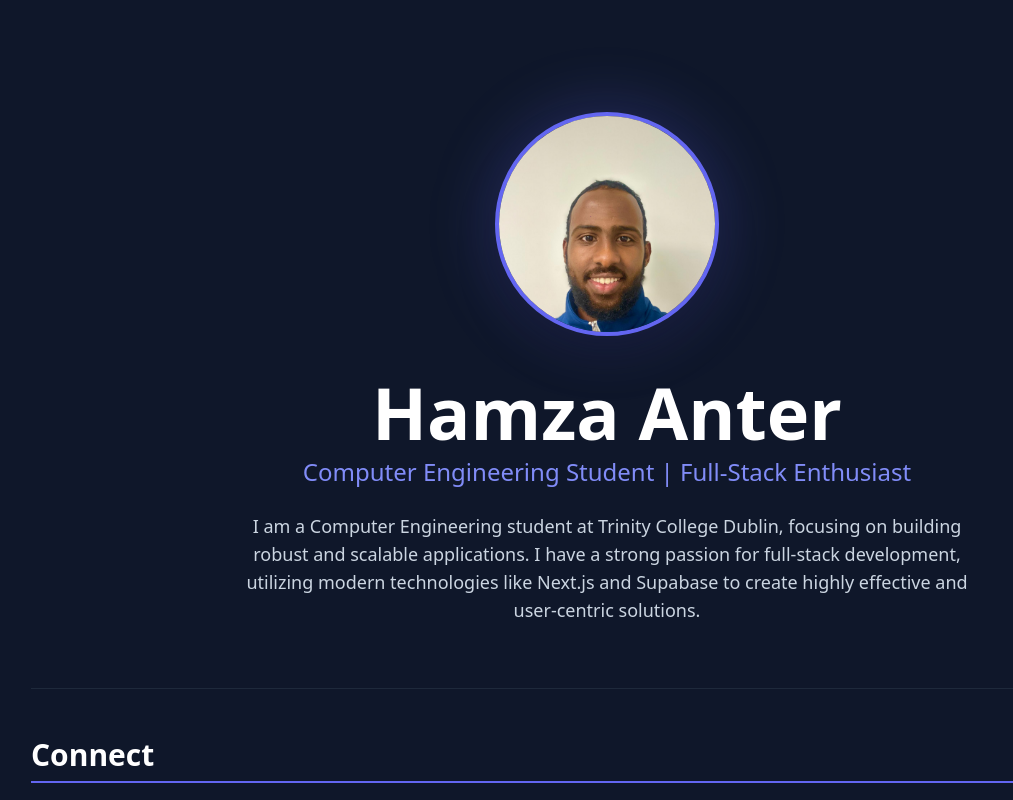
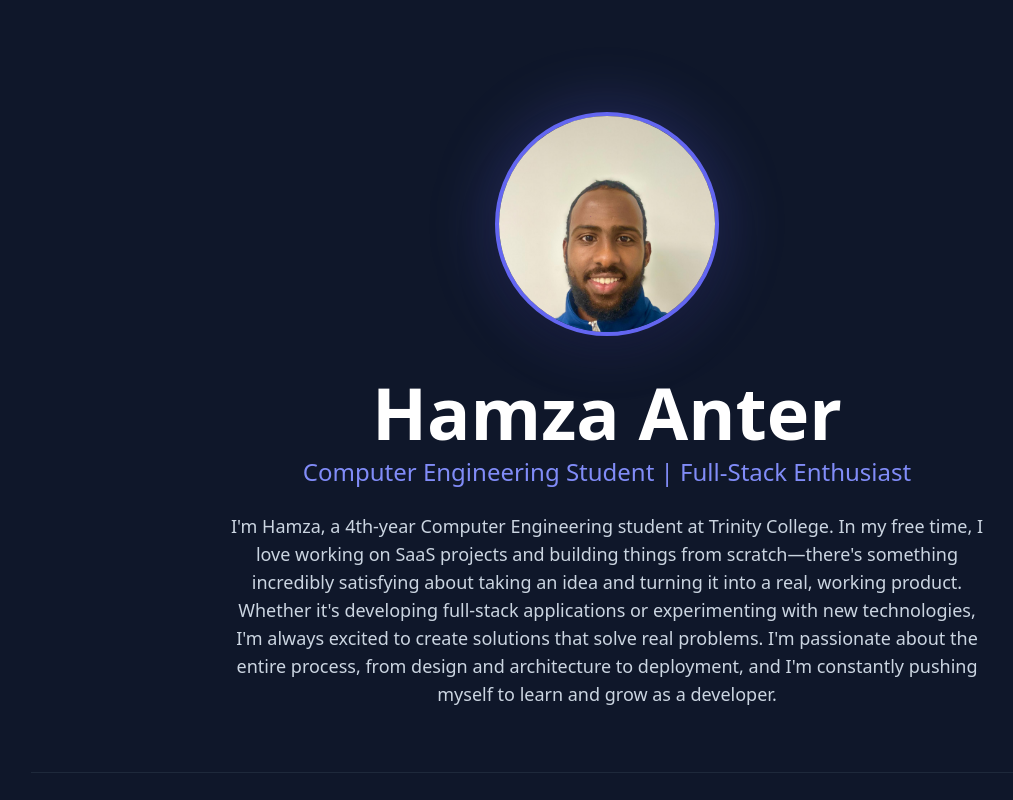
Before and after one commit to Hamza-2024/my_portfolio, a Next.js app: page / in a window 1280 px wide. Shown: the top 800 px of the page, without its empty margins (33-1046 px from the left). Built offline with nearby package versions, Linux system fonts and the light colour scheme.

Commit message:
update: personalize intro paragraph with authentic voice

```diff
--- a/src/data/portfolioData.js
+++ b/src/data/portfolioData.js
@@ -6,7 +6,7 @@ export const PROFILE_PIC_URL = '/profile_pic.jpg';
 export const portfolioData = {
   name: "Hamza Anter",
   title: "Computer Engineering Student | Full-Stack Enthusiast",
-  intro: "I am a Computer Engineering student at Trinity College Dublin, focusing on building robust and scalable applications. I have a strong passion for full-stack development, utilizing modern technologies like Next.js and Supabase to create highly effective and user-centric solutions.",
+  intro: "I'm Hamza, a 4th-year Computer Engineering student at Trinity College. In my free time, I love working on SaaS projects and building things from scratch—there's something incredibly satisfying about taking an idea and turning it into a real, working product. Whether it's developing full-stack applications or experimenting with new technologies, I'm always excited to create solutions that solve real problems. I'm passionate about the entire process, from design and architecture to deployment, and I'm constantly pushing myself to learn and grow as a developer.",
   socials: [
     { name: "LinkedIn", icon: Linkedin, url: "https://www.linkedin.com/in/hamza-anter-8b418a292/", handle: "linkedin.com/in/hamza-anter" },
     { name: "GitHub", icon: Github, url: "https://github.com/Hamza-2024?tab=overview&from=2025-07-01&to=2025-07-31", handle: "github.com/hamza" },
```
